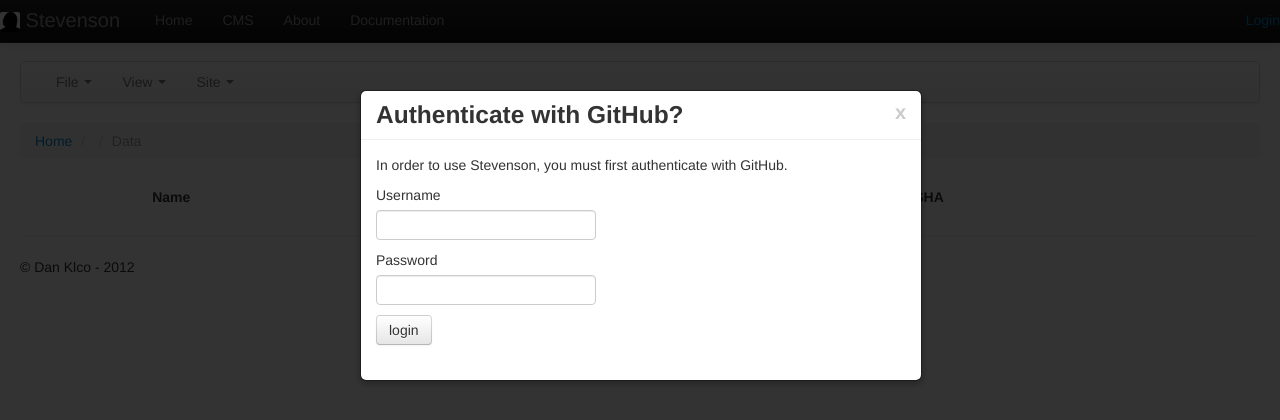
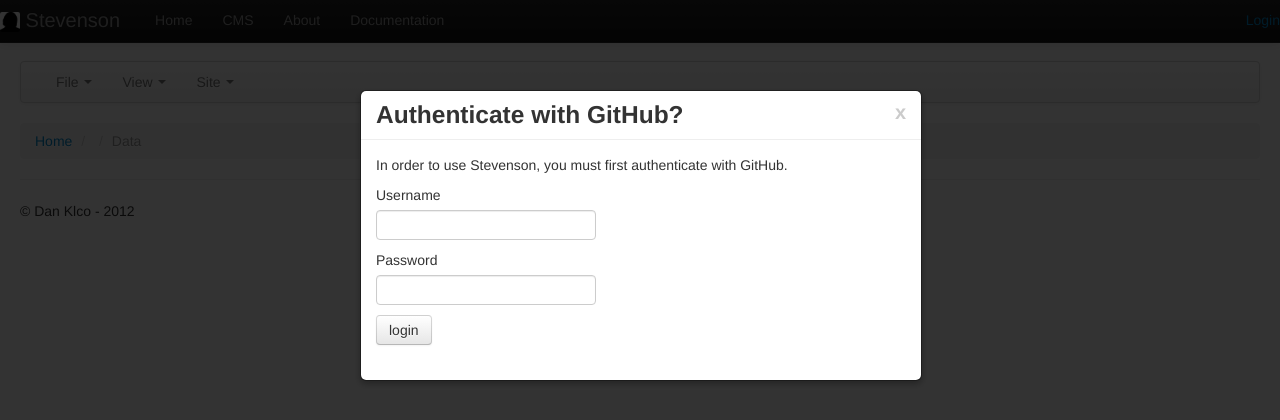
Before and after one commit to pmadril/CohortExEditor, a Jekyll site: the page built from cms/site.html, in a window 1280 px wide. Shown: the top 420 px of the page. Built offline with Jekyll 4.4.1, drawn with Linux system fonts in a browser that asks for light colours; nearby versions of some CDN libraries.

Commit message:
Fixing an issue with the history when no selections present and fixed the reload of the grid when changing folders

```diff
--- a/cms/site.html
+++ b/cms/site.html
@@ -68,18 +68,8 @@
 	<li><a href="/cms/site.html" class="repo"></a> <span class="divider">/</span></li>
 	<li class="active path">Data</li>
 </ul>
-<table class="table table-hover" id="files">
-	<thead>
-		<tr>
-			<th></th>
-			<th>Name</th>
-			<th>Size</th>
-			<th>SHA</th>
-		</tr>
-	</thead>
-	<tbody>
-	</tbody>
-</table>
+<div id="grid-container">
+</div>
 <div id="confirmation-modal" class="modal hide">
 	<div class="modal-header">
 		<h3>Are you sure?</h3>
--- a/js/edit-site.js
+++ b/js/edit-site.js
@@ -8,7 +8,8 @@
 	}
 	var loadFiles = function(path){
 		Stevenson.ui.Loader.display('Loading files...', 100);
-
+		$('#grid-container').html('');
+		$('#grid-container').mustache('grid', {});
 		Stevenson.repo.getFiles({
 			path: path,
 			success: function(files){
@@ -61,6 +62,7 @@
 		}
 		$('.breadcrumb .path').html(path);
 		loadFiles(path);
+
 	});
 	$(document).ready(function(){
 
@@ -298,13 +300,16 @@
 		$('.main-menu .view-history').click(function(){
 			Stevenson.ui.Loader.display('Loading file history...', 100);
 			var path = $('#files input[type=checkbox]:checked').parents('tr').attr('data-path');
+			if(!path){
+				path = "";
+			}
 			Stevenson.repo.getHistory({
 				path: path,
 				success: function(commits){
-					Stevenson.ui.Messages.displayMessage("Loaded history of file: " + path);
+					Stevenson.ui.Messages.displayMessage("Loaded history of file: /" + path);
 					Stevenson.ui.Loader.hide();
 					$('body').mustache('history', {
-						file: path
+						file: "/" + path
 					});
 					$.each(commits, function(idx, commit) {
 						$('#history-modal .history-container').mustache('history-item', commit);
--- a/templates/cms.html
+++ b/templates/cms.html
@@ -8,6 +8,20 @@
 			<small>{{description}}</small>
 		</a>
 	</div>
+</script>
+<script id="grid" type="text/html">
+<table class="table table-hover" id="files">
+	<thead>
+		<tr>
+			<th></th>
+			<th>Name</th>
+			<th>Size</th>
+			<th>SHA</th>
+		</tr>
+	</thead>
+	<tbody>
+	</tbody>
+</table>
 </script>
 <script id="file" type="text/html">
 	<tr data-path="{{path}}" class="{{type}}">
```
